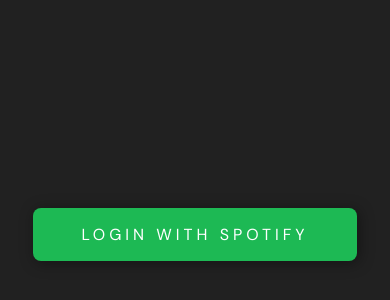
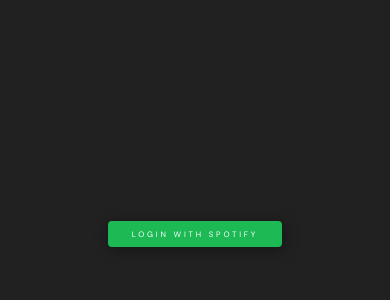
Before and after one commit to brianfranklin12/spotify_music_game, a React (Create React App) app in the folder frontend/: page / in a window 390 px wide. Shown: the part 188-488 px from the top of the page. Built offline with nearby package versions, Linux system fonts and the light colour scheme.

Commit message:
try smaller font size on mobile

```diff
--- a/frontend/src/App.css
+++ b/frontend/src/App.css
@@ -184,6 +184,10 @@
   .inline img {
     margin-bottom: 1rem;
   }
+
+  * {
+    font-size: .7rem;
+  }
 }
 
 .answer {
```
